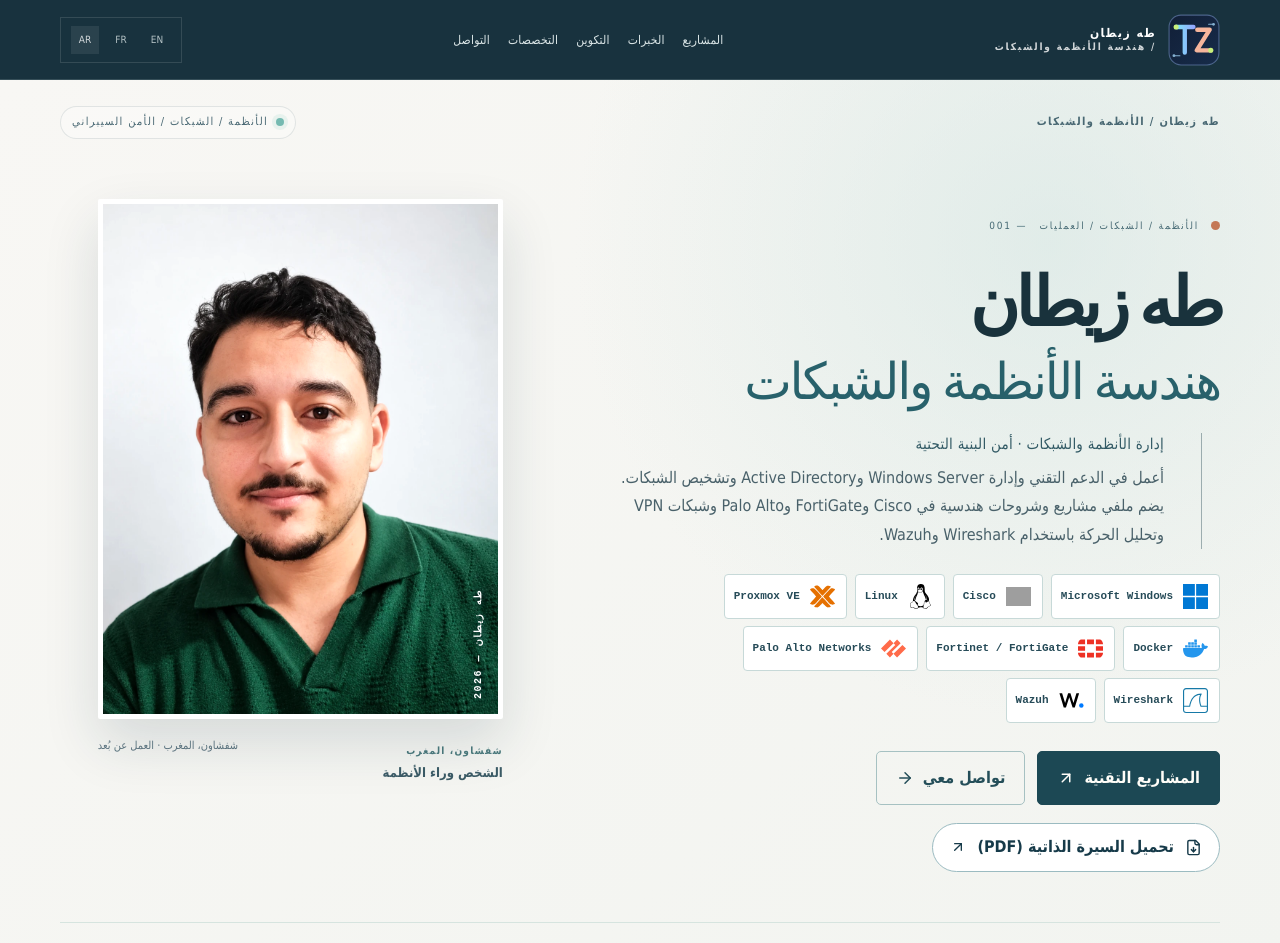
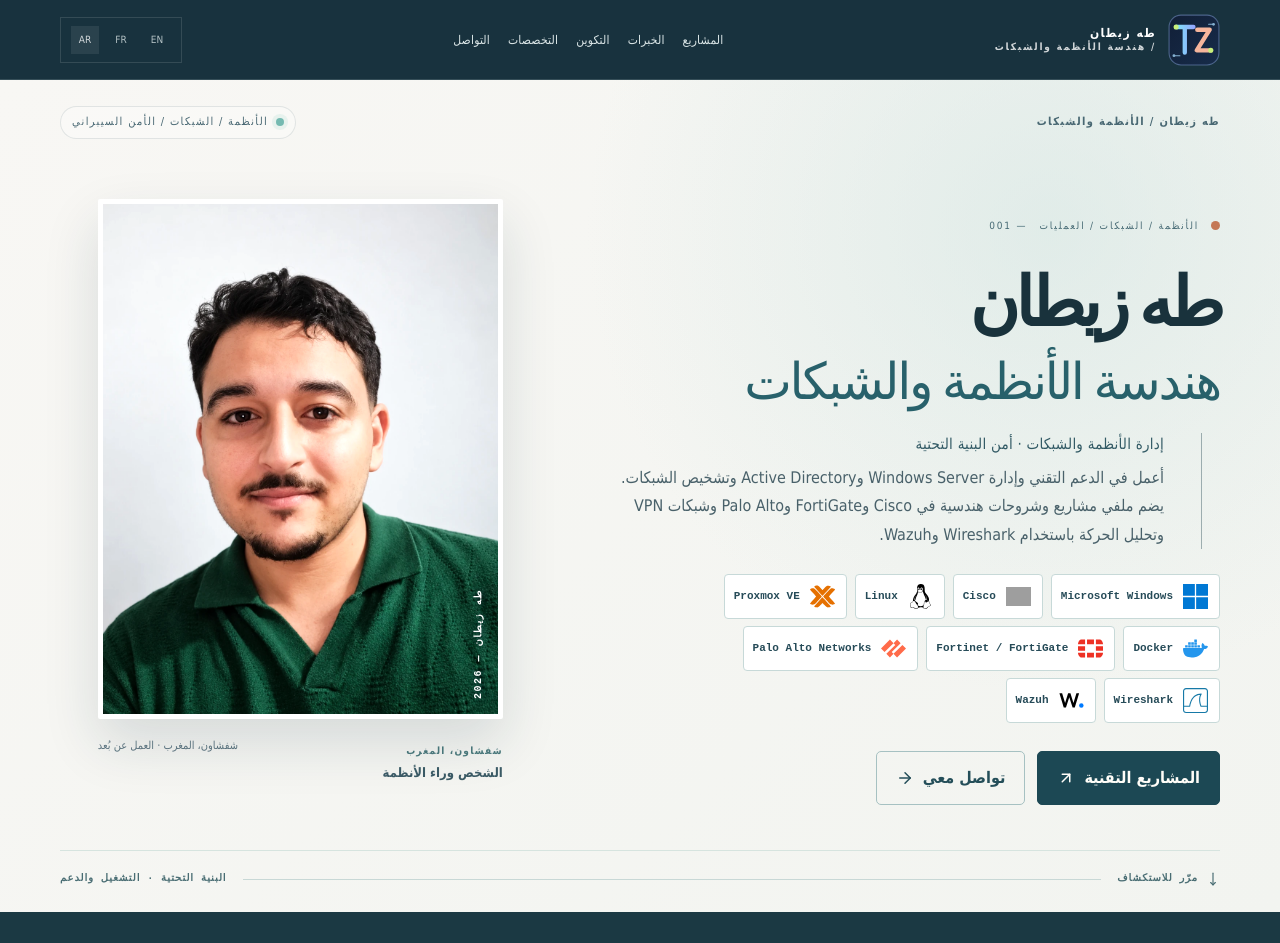
Before and after one commit to tahazitan/taha-zitane-portfolio, a Next.js app: page /ar/ in a window 1280 px wide. Shown: the top 943 px of the page. Built offline with nearby package versions, Linux system fonts and the light colour scheme; grey boxes are pictures that could not be loaded.

Commit message:
Remove homepage CV and internal roadmap; align quality gates

```diff
--- a/src/components/Home.tsx
+++ b/src/components/Home.tsx
@@ -1,5 +1,5 @@
 import Link from "next/link";
-import {ArrowUpRight,ArrowRight,Github,Linkedin,MoveDown,ArrowUp,Phone,ContactRound,FileDown} from "lucide-react";
+import {ArrowUpRight,ArrowRight,Github,Linkedin,MoveDown,ArrowUp,Phone,ContactRound} from "lucide-react";
 import Navigation from "./Navigation";
 import Reveal from "./Reveal";
 import LocaleSetup from "./LocaleSetup";
@@ -8,7 +8,6 @@
 import TechnologyMarks from "./TechnologyMarks";
 import ExperienceProof from "./ExperienceProof";
 import DiagnosticSection from "./DiagnosticSection";
-import LabRoadmap from "./LabRoadmap";
 import {professional} from "@/data/professional";
 import {content,githubUrl,linkedInUrl,mailUrl,phoneNumber,prettyPhoneNumber,Locale} from "@/data/content";
 
@@ -26,8 +25,8 @@
       <h1 id="hero-title"><span className="hero-person">{locale==='ar'?'طه زيطان':'Taha Zitane'}</span><span className="hero-serif">{locale==='ar'?'هندسة الأنظمة والشبكات':locale==='fr'?'Systèmes, réseaux & infrastructure.':'Systems, networks & infrastructure.'}</span></h1>
       <div className="hero-lead"><div className="hero-rule"/><div><h2>{c.heroSubtitle}</h2><p>{c.heroLead}</p></div></div>
       <TechnologyMarks technologies={["Windows Server","Cisco","Linux","Proxmox","Docker","FortiGate","Palo Alto","Wazuh","Wireshark"]} limit={9} variant="hero"/>
-      <div className="hero-actions"><a className="btn btn-primary" href="#work">{locale==='fr'?'Études de cas':locale==='ar'?'المشاريع التقنية':'View projects'}<ArrowUpRight size={18}/></a><a className="btn btn-text" href="#contact">{locale==='fr'?'Me contacter':locale==='ar'?'تواصل معي':'Get in touch'}<ArrowRight size={18}/></a></div>
-      <a className="hero-resume-link" href="/cv/Taha_Zitane_CV_2026.pdf" download="Taha_Zitane_CV_2026.pdf"><FileDown size={17}/>{locale==='ar'?'تحميل السيرة الذاتية (PDF)':locale==='fr'?'Télécharger mon CV (PDF)':'Download CV (PDF)'}<ArrowUpRight size={16}/></a>
+      <div className="hero-actions"><a className="btn btn-primary" href="#work">{locale==='fr'?'Voir les projets':locale==='ar'?'المشاريع التقنية':'View projects'}<ArrowUpRight size={18}/></a><a className="btn btn-text" href="#contact">{locale==='fr'?'Me contacter':locale==='ar'?'تواصل معي':'Get in touch'}<ArrowRight size={18}/></a></div>
+
     </div><div className="hero-visual">
        <div className="portrait-frame"><div className="portrait-image"><img className="portrait-photo" src="/images/taha-portrait.webp" alt={c.portraitAlt} width={630} height={900} fetchPriority="high" decoding="async" /></div><span className="portrait-vertical">{locale==='ar'?'طه زيطان — 2026':'TAHA / ZITANE — 2026'}</span></div>
        <div className="portrait-caption"><div><span className="image-number">{locale==='ar'?'شفشاون، المغرب':locale==='fr'?'Chefchaouen, Maroc':'Chefchaouen, Morocco'}</span><strong>{c.portraitLabel}</strong></div><span>{c.portraitCaption}</span></div>
@@ -52,7 +51,6 @@
 
    <DiagnosticSection locale={locale}/>
    <SourceTopology locale={locale}/>
-   <LabRoadmap locale={locale}/>
 
    <section className="expertise-section" id="expertise" aria-labelledby="expertise-title"><div className="container-xl"><Reveal className="section-heading"><span className="section-number light-number">{c.capabilitiesKicker}</span><div className="heading-row"><h2 id="expertise-title">{c.capabilitiesTitle}</h2><p>{c.capabilitiesSub}</p></div></Reveal><div className="capability-grid">{c.capabilities.map(cap=><Reveal key={cap.n}><article className="capability-card"><span className="cap-no">{cap.n}</span><h3>{cap.title}</h3><p>{cap.description}</p><TechnologyMarks technologies={[cap.tech]} limit={4} variant="inline"/><div className="capability-keywords">{cap.tech.split("  /  ").map(x=><span key={x}>{x}</span>)}</div></article></Reveal>)}</div></div></section>
 
```
